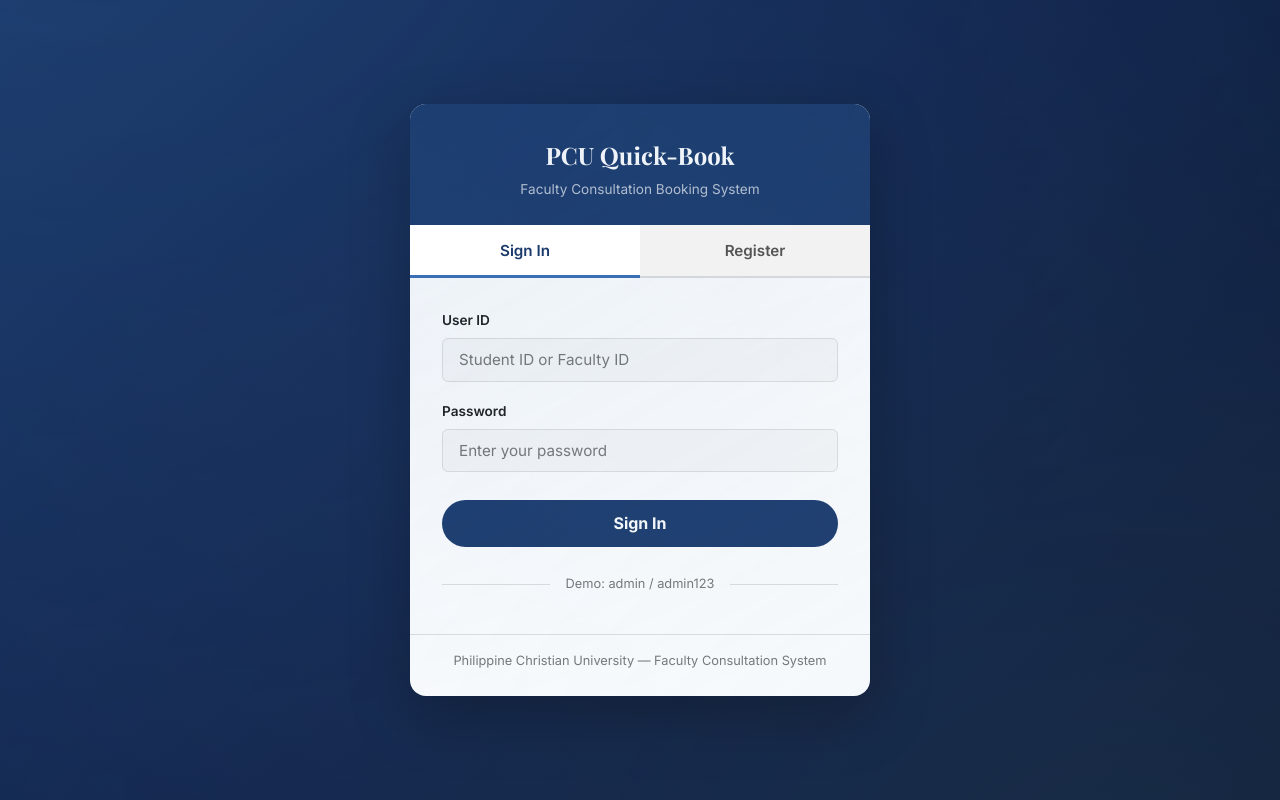
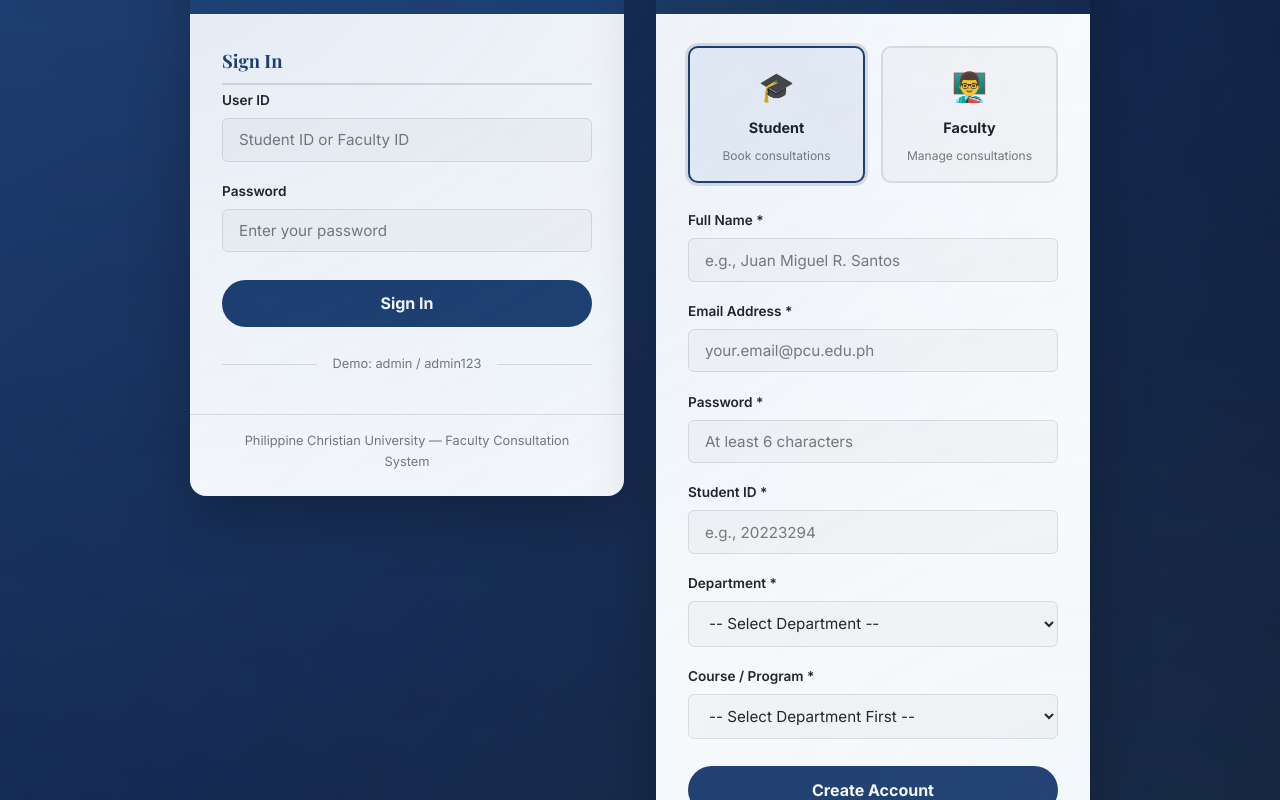
Before and after one commit to IrminsulX/PCU-Faculty-Consultation-Quick-Book-, a website: page home.html in a window 1280 px wide. Drawn offline with nearby package versions, Linux system fonts and the light colour scheme.

Commit message:
Separate Login and Registration into two side-by-side cards
Auth Page:
- Login and Register are now two separate cards side by side
- Login card (left): PCU logo, title, Sign In form
- Register card (right): Create Account form with role selection
- Removed tab switching - both forms visible simultaneously
- Register header uses darker gradient for visual distinction
- Section title 'Sign In' added above login form

CSS:
- New .auth-split flexbox container (max-width 900px)
- Both cards flex equally side by side
- Register header gets .auth-card__header--register modifier
- Section title .auth-card__section-title styling
- Responsive: stacks vertically on screens under 900px

JS:
- Removed tab switching logic (switchAuthTab is now no-op)
- Both forms always visible, no hide/show toggling
- Register success no longer auto-switches to login

```diff
--- a/css/auth.css
+++ b/css/auth.css
@@ -42,10 +42,18 @@
 }
 
 /* Auth Container */
-.auth-container {
+.auth-split {
+    display: flex;
+    gap: 2rem;
     width: 100%;
-    max-width: 460px;
+    max-width: 900px;
     margin: 0 auto;
+    align-items: flex-start;
+}
+
+.auth-card {
+    flex: 1;
+    min-width: 0;
 }
 
 /* Auth Card */
@@ -61,6 +69,10 @@
     background: var(--pc-maroon);
     padding: 2rem 2rem 1.5rem;
     text-align: center;
+}
+
+.auth-card__header--register {
+    background: linear-gradient(135deg, #1a3a5c 0%, var(--pc-maroon-dark) 100%);
 }
 
 .auth-card__logo {
@@ -82,6 +94,15 @@
 .auth-card__subtitle {
     font-size: 0.85rem;
     color: rgba(255, 255, 255, 0.7);
+}
+
+.auth-card__section-title {
+    font-family: var(--font-accent);
+    font-size: 1.15rem;
+    color: var(--pc-maroon);
+    margin-bottom: 0.3rem;
+    padding-bottom: 0.5rem;
+    border-bottom: 2px solid var(--pc-border);
 }
 
 /* Auth Tabs */
--- a/css/responsive.css
+++ b/css/responsive.css
@@ -22,6 +22,7 @@
 
     .portal-login { margin: 2rem 1rem; padding: 1.5rem; }
     .portal-student-card { flex-direction: column; text-align: center; }
+    .auth-split { flex-direction: column; max-width: 460px; }
 }
 
 @media (max-width: 600px) {
--- a/home.html
+++ b/home.html
@@ -356,7 +356,7 @@
                 <p class="site-footer__addr">1648 Taft Avenue, Malate, Manila, Philippines 1004</p>
             </div>
             <div class="site-footer__col site-footer__col--center">
-                <p class="site-footer__tagline">Faith &middot; Excellence &middot; Service</p>
+                <p class="site-footer__tagline">Faith &middot; Character &middot; Service</p>
             </div>
             <div class="site-footer__col site-footer__col--right">
                 <p class="site-footer__copy">&copy; 2026 PCU Faculty Consultation System</p>
--- a/js/auth.js
+++ b/js/auth.js
@@ -38,17 +38,9 @@
     document.querySelector('.site-footer').style.display = 'none';
   };
 
-  // ─── Switch Auth Tab ─────────────────────────────
+  // ─── Switch Auth Tab (no-op, kept for compatibility) ──
   PCU.switchAuthTab = function (tab) {
-    document.querySelectorAll('.auth-tab').forEach(function (t) {
-      t.classList.toggle('auth-tab--active', t.getAttribute('data-auth-tab') === tab);
-    });
-    document.querySelectorAll('.auth-form').forEach(function (f) {
-      f.classList.toggle('auth-form--hidden', f.getAttribute('data-auth-form') !== tab);
-    });
-    // Clear errors
-    document.querySelectorAll('.auth-form__error').forEach(function (e) { e.classList.remove('auth-form__error--visible'); });
-    document.querySelectorAll('.auth-form__success').forEach(function (e) { e.classList.remove('auth-form__success--visible'); });
+    // No longer needed - login and register are separate cards
   };
 
   // ─── Department-Course Mapping ────────────────────
@@ -321,19 +313,17 @@
     if (!authPage) return;
 
     authPage.innerHTML =
-      '<div class="auth-container">' +
-        '<div class="auth-card">' +
+      '<div class="auth-split">' +
+
+        // ── LOGIN CARD ──
+        '<div class="auth-card auth-card--login">' +
           '<div class="auth-card__header">' +
             '<img src="images/pcu-logo.png" alt="PCU Logo" class="auth-card__logo" onerror="this.style.display=\'none\'">' +
             '<h1 class="auth-card__title">PCU Quick-Book</h1>' +
             '<p class="auth-card__subtitle">Faculty Consultation Booking System</p>' +
           '</div>' +
-          '<div class="auth-tabs">' +
-            '<button class="auth-tab auth-tab--active" data-auth-tab="login">Sign In</button>' +
-            '<button class="auth-tab" data-auth-tab="register">Register</button>' +
-          '</div>' +
           '<div class="auth-card__body">' +
-            // Login Form
+            '<h2 class="auth-card__section-title">Sign In</h2>' +
             '<form class="auth-form" data-auth-form="login" id="auth-login-form">' +
               '<div class="auth-form__group">' +
                 '<label class="auth-form__label">User ID</label>' +
@@ -348,8 +338,20 @@
               '<button type="submit" class="auth-form__submit">Sign In</button>' +
               '<div class="auth-divider"><span class="auth-divider__text">Demo: admin / admin123</span></div>' +
             '</form>' +
-            // Register Form
-            '<form class="auth-form auth-form--hidden" data-auth-form="register" id="auth-register-form">' +
+          '</div>' +
+          '<div class="auth-card__footer">' +
+            '<p class="auth-card__footer-text">Philippine Christian University &mdash; Faculty Consultation System</p>' +
+          '</div>' +
+        '</div>' +
+
+        // ── REGISTER CARD ──
+        '<div class="auth-card auth-card--register">' +
+          '<div class="auth-card__header auth-card__header--register">' +
+            '<h1 class="auth-card__title">Create Account</h1>' +
+            '<p class="auth-card__subtitle">Join the consultation booking system</p>' +
+          '</div>' +
+          '<div class="auth-card__body">' +
+            '<form class="auth-form" data-auth-form="register" id="auth-register-form">' +
               '<div class="auth-role-select">' +
                 '<label class="auth-role-option">' +
                   '<input type="radio" name="reg_role" value="student" class="auth-role-option__radio" checked>' +
@@ -438,13 +440,14 @@
               '</div>' +
               '<div class="auth-form__error" id="auth-register-error"></div>' +
               '<div class="auth-form__success" id="auth-register-success"></div>' +
-              '<button type="submit" class="auth-form__submit">Create Account</button>' +
+              '<button type="submit" class="auth-form__submit auth-form__submit--register">Create Account</button>' +
             '</form>' +
           '</div>' +
           '<div class="auth-card__footer">' +
-            '<p class="auth-card__footer-text">Philippine Christian University &mdash; Faculty Consultation System</p>' +
+            '<p class="auth-card__footer-text">Faculty accounts require admin approval</p>' +
           '</div>' +
         '</div>' +
+
       '</div>';
 
     // Attach event listeners
@@ -453,13 +456,6 @@
 
   // ─── Attach Auth Event Listeners ─────────────────
   PCU.attachAuthListeners = function () {
-    // Tab switching
-    document.querySelectorAll('.auth-tab').forEach(function (tab) {
-      tab.addEventListener('click', function () {
-        PCU.switchAuthTab(this.getAttribute('data-auth-tab'));
-      });
-    });
-
     // Role selection
     document.querySelectorAll('input[name="reg_role"]').forEach(function (radio) {
       radio.addEventListener('change', function () {
@@ -544,8 +540,6 @@
           document.querySelector('input[name="reg_role"][value="student"]').checked = true;
           PCU.toggleRoleFields('student');
           PCU.updateCourseOptions('');
-          // Switch to login tab after delay
-          setTimeout(function () { PCU.switchAuthTab('login'); }, 2000);
         } else {
           errorEl.textContent = result.error;
           errorEl.classList.add('auth-form__error--visible');
```
